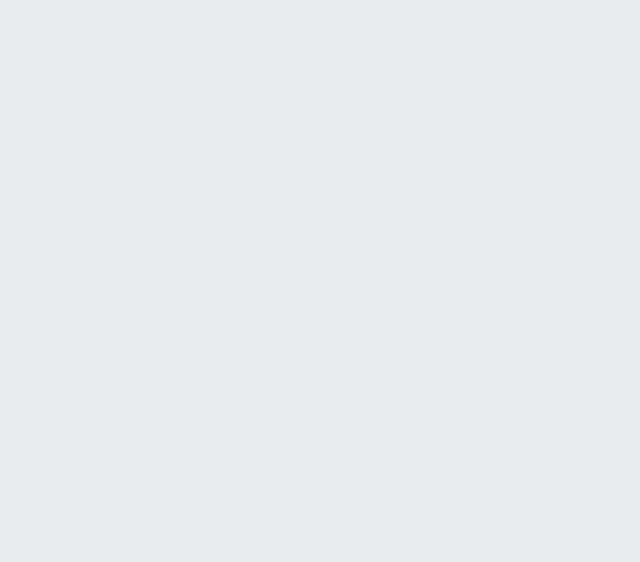
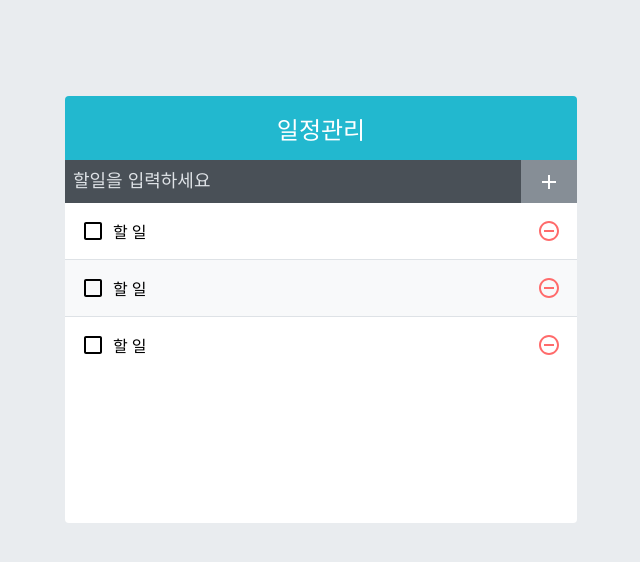
Before and after one commit to intto77/React_Test, a React (Create React App) app in the folder todo-app/: page / in a window 1280 px wide. Shown: the top 562 px of the page, without its empty margins (319-959 px from the left). Built offline with nearby package versions, Linux system fonts and the light colour scheme.

Commit message:
컴포넌트 스타일링 완료

```diff
--- a/todo-app/src/App.js
+++ b/todo-app/src/App.js
@@ -1,4 +1,14 @@
-function App() {
-  return <div></div>;
-}
+import TodoTemplate from "./components/TodoTemplate";
+import TodoInsert from "./components/TodoInsert";
+import TodoList from "./components/TodoList";
+
+const App = () => {
+  return (
+    <TodoTemplate>
+      <TodoInsert />
+      <TodoList />
+    </TodoTemplate>
+  );
+};
+
 export default App;
--- /dev/null
+++ b/todo-app/src/components/TodoInsert.js
@@ -0,0 +1,15 @@
+import { MdAdd } from "react-icons/md";
+import "./TodoInsert.scss";
+
+const TodoInsert = () => {
+  return (
+    <form className="TodoInsert">
+      <input placeholder="할일을 입력하세요" />
+      <button type="submit">
+        <MdAdd />
+      </button>
+    </form>
+  );
+};
+
+export default TodoInsert;
--- /dev/null
+++ b/todo-app/src/components/TodoInsert.scss
@@ -0,0 +1,38 @@
+.TodoInsert {
+  display: flex;
+  background: #495057;
+  input {
+    //기본스타일 초기화
+    background: none;
+    outline: none;
+    border: none;
+    padding: 0.5rem;
+    font-size: 1.125rem;
+    line-height: 1.5;
+    color: white;
+    &::placeholder {
+      color: #dee2e6;
+    }
+    //버튼을 제외한 영역을 모두 차지하기
+    flex: 1;
+  }
+
+  button {
+    //기본스타일 초기화
+    background: none;
+    outline: none;
+    border: none;
+    background: #868e96;
+    color: white;
+    padding-left: 1rem;
+    padding-right: 1rem;
+    font-size: 1.5rem;
+    display: flex;
+    align-items: center;
+    cursor: pointer;
+    transition: 0.1s background ease-in;
+    &:hover {
+      background: #adb5bd;
+    }
+  }
+}
--- /dev/null
+++ b/todo-app/src/components/TodoList.js
@@ -0,0 +1,14 @@
+import TodoListItem from "./TodoListItem";
+import "./TodoList.scss";
+
+const TodoList = () => {
+  return (
+    <div className="TodoList">
+      <TodoListItem />
+      <TodoListItem />
+      <TodoListItem />
+    </div>
+  );
+};
+
+export default TodoList;
--- /dev/null
+++ b/todo-app/src/components/TodoList.scss
@@ -0,0 +1,5 @@
+.TodoList {
+  min-height: 320px;
+  max-width: 513px;
+  overflow-y: auto;
+}
--- /dev/null
+++ b/todo-app/src/components/TodoListItem.js
@@ -0,0 +1,22 @@
+import {
+  MdCheckBoxOutlineBlank,
+  MdCheckBox,
+  MdRemoveCircleOutline,
+} from "react-icons/md";
+import "./TodoListItem.scss";
+
+const TodoListItem = () => {
+  return (
+    <div className="TodoListItem">
+      <div className="checkbox">
+        <MdCheckBoxOutlineBlank />
+        <div className="text">할 일</div>
+      </div>
+      <div className="remove">
+        <MdRemoveCircleOutline />
+      </div>
+    </div>
+  );
+};
+
+export default TodoListItem;
--- /dev/null
+++ b/todo-app/src/components/TodoListItem.scss
@@ -0,0 +1,48 @@
+.TodoListItem {
+  padding: 1rem;
+  display: flex;
+  align-items: center; //세로 중앙정렬
+  &:nth-child(even) {
+    background: #f8f9fa;
+  }
+  .checkbox {
+    cursor: pointer;
+    flex: 1; //차지할 수 있는 역역 모두 차지
+    display: flex;
+    align-items: center;
+    svg {
+      // 아이콘
+      font-size: 1.5rem;
+    }
+    .text {
+      margin-left: 0.5rem;
+      flex: 1; //차지할 수 있는 영역 모두 차지
+    }
+    //체크되었을 때 보여 줄 스타일
+    &.checked {
+      svg {
+        color: #22b8cf;
+      }
+
+      .text {
+        color: #adb5bf;
+        text-decoration: line-through;
+      }
+    }
+  }
+
+  .remove {
+    display: flex;
+    align-items: center;
+    font-size: 1.5rem;
+    color: #ff6b6b;
+    &:hover {
+      color: #ff8787;
+    }
+  }
+
+  //엘리먼트 사이사이에 테두리를 넣어줌
+  & + & {
+    border-top: 1px solid #dee2e6;
+  }
+}
--- /dev/null
+++ b/todo-app/src/components/TodoTemplate.js
@@ -0,0 +1,12 @@
+import "./TodoTemplate.scss";
+
+const TodoTemplate = ({ children }) => {
+  return (
+    <div className="TodoTemplate">
+      <div className="app-title">일정관리</div>
+      <div className="content">{children}</div>
+    </div>
+  );
+};
+
+export default TodoTemplate;
--- /dev/null
+++ b/todo-app/src/components/TodoTemplate.scss
@@ -0,0 +1,23 @@
+.TodoTemplate {
+  width: 512px;
+  //width가 주어진 상태에서 좌우 중앙 정렬
+  margin-left: auto;
+  margin-right: auto;
+  margin-top: 6rem;
+  border-radius: 4px;
+  overflow: hidden;
+
+  .app-title {
+    background: #22b8cf;
+    color: white;
+    height: 4rem;
+    font-size: 1.5rem;
+    display: flex;
+    align-items: center;
+    justify-content: center;
+  }
+
+  .content {
+    background: white;
+  }
+}
--- /dev/null
+++ b/todo-app/src/jsconfig.json
@@ -0,0 +1,5 @@
+{
+  "compilerOptions": {
+    "target": "es6"
+  }
+}
```
